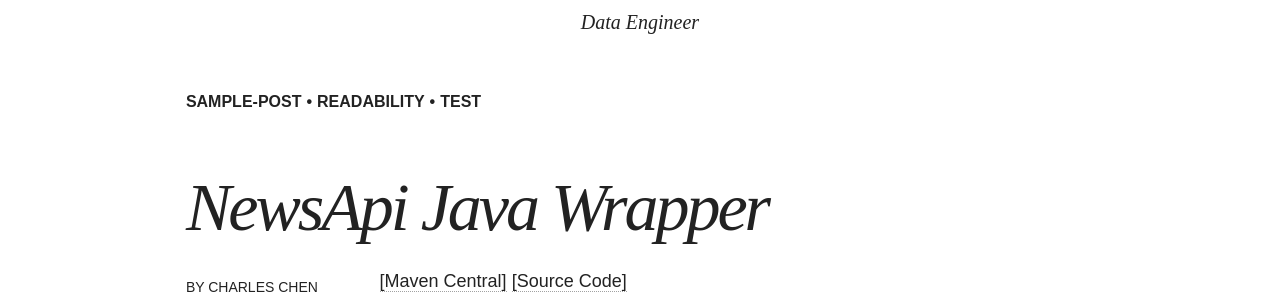
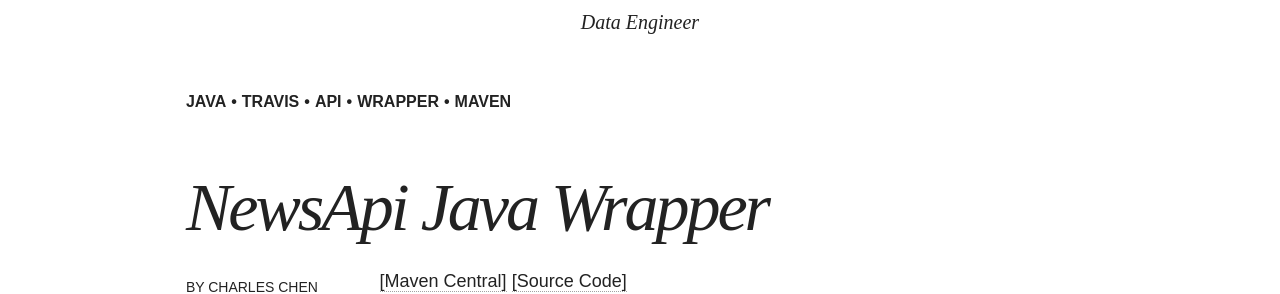
Before and after one commit to CCInCharge/CCInCharge.github.io, a Jekyll site: the page built from _posts/projects/2017-12-30-newsapi-java-wrapper.md, in a window 1280 px wide and 900 px high. Shown: the part 361-655 px from the top of the window. Built offline with Jekyll 4.4.1, drawn with Linux system fonts in a browser that asks for light colours; nearby versions of some CDN libraries.

Commit message:
Fix tags

```diff
--- a/_posts/projects/2017-12-30-newsapi-java-wrapper.md
+++ b/_posts/projects/2017-12-30-newsapi-java-wrapper.md
@@ -4,7 +4,7 @@ title: " NewsApi Java Wrapper"
 status: "Deployed"
 excerpt: "This is the excerpt for your new post"
 categories: projects
-tags: [sample-post, readability, test]
+tags: [Java, Travis, API, wrapper, Maven]
 author: charles_chen
 comments: true
 share: true
```
